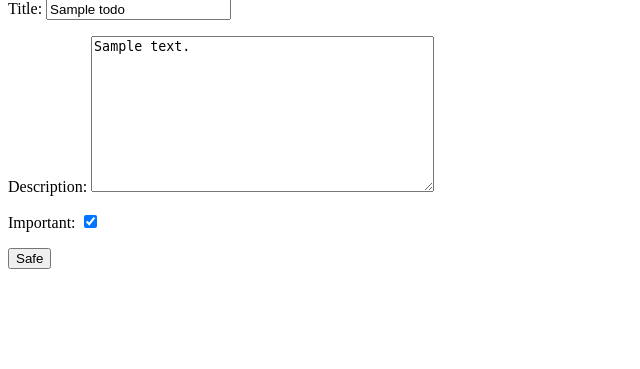
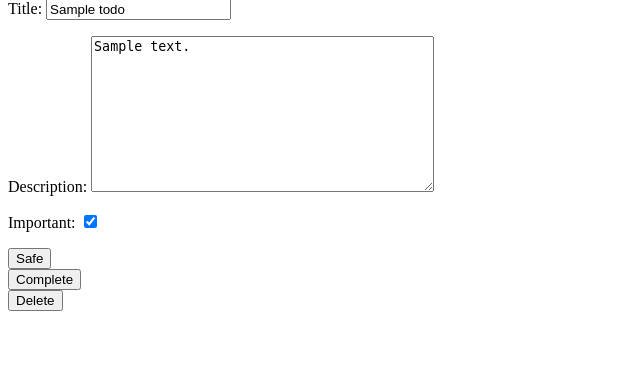
Before and after one commit to YaroslavNogovitsyn/todo_woo, a Django app: page /todo/1 in a window 1280 px wide. Shown: the part 118-487 px from the top of the page, without its empty margins (0-640 px from the left). Run offline with Django 3.2, Linux system fonts and the light colour scheme; a user stored in the database is signed in; tables that the repository leaves empty hold one stand-in row (values such as "Sample post").

Commit message:
added complete and delete todo

```diff
--- a/todo/templates/todo/view_todo.html
+++ b/todo/templates/todo/view_todo.html
@@ -10,4 +10,12 @@
         <button type="submit">Safe</button>
     </form>
 
+    <form method="post" action="{% url 'complete_todo' todo.id %}">
+        {% csrf_token %}
+        <button type="submit">Complete</button>
+    </form>
+    <form method="post" action="{% url 'delete_todo' todo.id %}">
+        {% csrf_token %}
+        <button type="submit">Delete</button>
+    </form>
 {% endblock %}
--- a/todo/views.py
+++ b/todo/views.py
@@ -3,6 +3,8 @@ from django.shortcuts import render, redirect, get_object_or_404
 from django.contrib.auth.forms import UserCreationForm, AuthenticationForm
 from django.contrib.auth.models import User
 from django.contrib.auth import login, logout, authenticate
+from django.utils import timezone
+
 from .forms import ToDoForm
 from .models import ToDo
 
@@ -86,3 +88,18 @@ def view_todo(request, todo_pk):
             form = ToDoForm(instance=todo)
             return render(request, 'todo/view_todo.html',
                           {'title': f'ToDo №{todo_pk}', 'todo': todo, 'form': form, 'error': 'Bad info. Try again'})
+
+
+def complete_todo(request, todo_pk):
+    todo = get_object_or_404(ToDo, pk=todo_pk, user=request.user)
+    if request.method == 'POST':
+        todo.date_completed = timezone.now()
+        todo.save()
+        return redirect('current_todos')
+
+
+def delete_todo(request, todo_pk):
+    todo = get_object_or_404(ToDo, pk=todo_pk, user=request.user)
+    if request.method == 'POST':
+        todo.delete()
+        return redirect('current_todos')
--- a/todowoo/urls.py
+++ b/todowoo/urls.py
@@ -26,4 +26,6 @@ urlpatterns = [
     path('create', views.create_todo, name='create_todo'),
     path('current/', views.current_todos, name='current_todos'),
     path('todo/<int:todo_pk>', views.view_todo, name='view_todo'),
+    path('todo/<int:todo_pk>/complete', views.complete_todo, name='complete_todo'),
+    path('todo/<int:todo_pk>/delete', views.delete_todo, name='delete_todo'),
 ]
```
